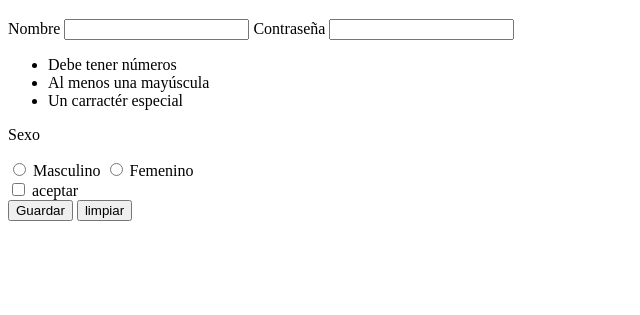
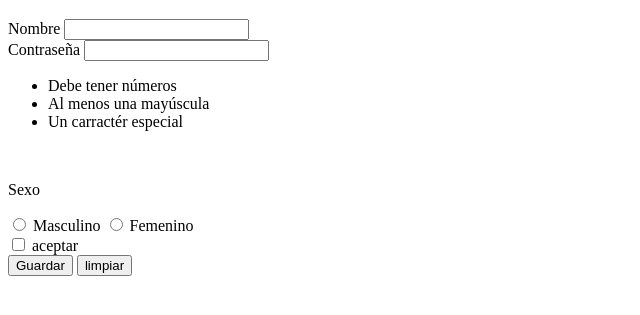
Before and after one commit to duskdarker17/Practica-de-formularios-2, a plain HTML site: page index.html in a window 1280 px wide. Shown: the part 61-376 px from the top of the page, without its empty margins (0-640 px from the left). Drawn offline with Linux system fonts and the light colour scheme.

Commit message:
borrar un formularios que estaba mal echo

```diff
--- a/index.html
+++ b/index.html
@@ -10,6 +10,7 @@
     <form>
       <label for="name">Nombre</label>
       <input type="name" id="Nombre" />
+      <br />
 
       <label for="password">Contraseña</label>
       <input type="password" id="Contraseña" />
@@ -18,8 +19,7 @@
         <li>Al menos una mayúscula</li>
         <li>Un carractér especial</li>
       </ul>
-    </form>
-    <form>
+      <br />
       <label for="Radio"> <p>Sexo</p></label>
       <input type="radio" name="Sexo" id="Sexo" />
       <span>Masculino</span>
```
